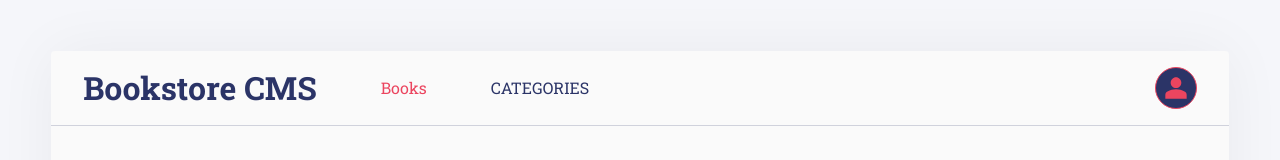
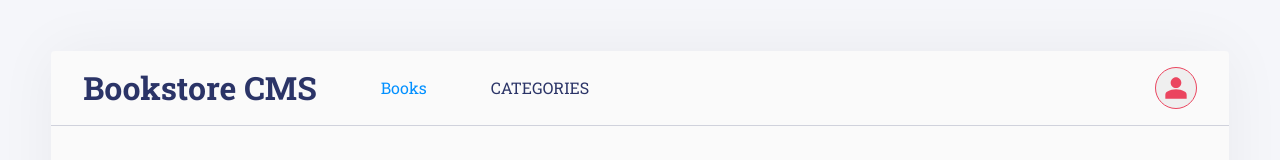
Before and after one commit to shahadat3669/react-bookstore, a React (Create React App) app: page / in a window 1280 px wide. Shown: the top 160 px of the page. Built offline with nearby package versions, Linux system fonts and the light colour scheme; no server answers.

Commit message:
Update index.scss colors.

```diff
--- a/src/index.scss
+++ b/src/index.scss
@@ -51,7 +51,7 @@ a {
 }
 
 .active {
-  color: #eb455f;
+  color: #0290ff;
 }
 
 .container {
@@ -59,7 +59,5 @@ a {
 }
 
 button {
-  background-color: #2b3467;
-  color: #fff;
   padding: 0.5rem 1rem;
 }
```
